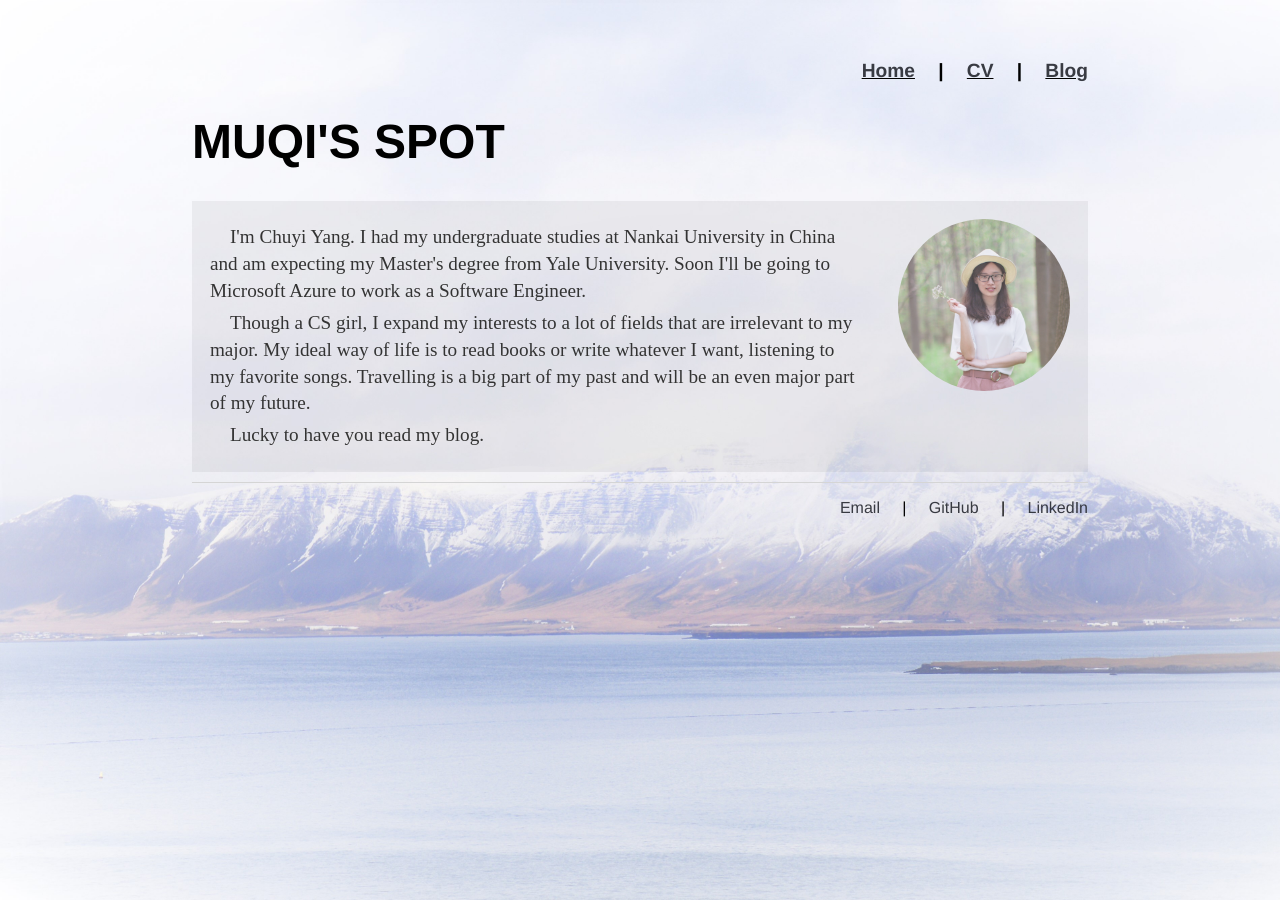
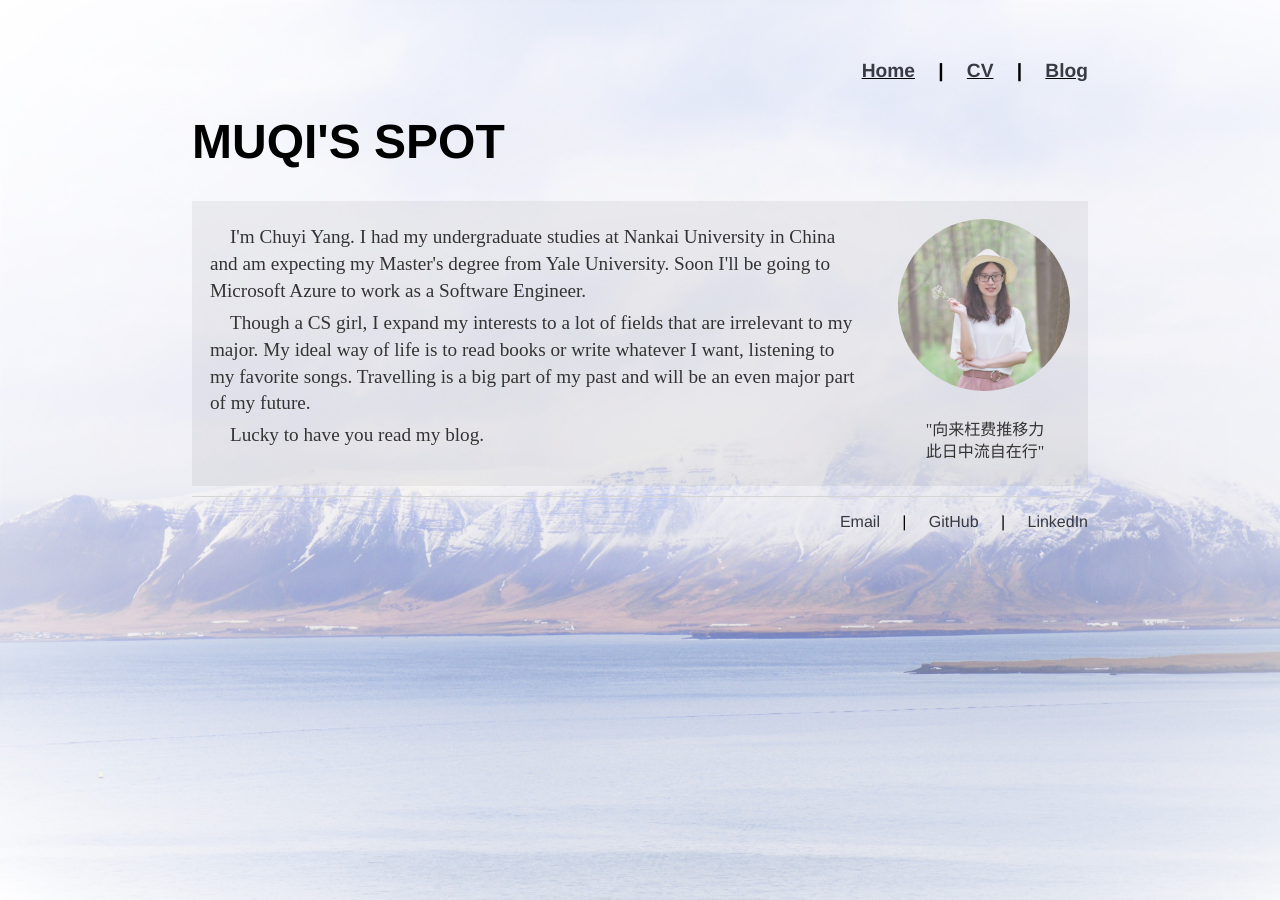
Before and after one commit to MuqiX/MuqiX.github.io, a Jekyll site: the page built from index.html, in a window 1280 px wide. Built offline with Jekyll 4.4.1, drawn with Linux system fonts in a browser that asks for light colours.

Commit message:
add motto

```diff
--- a/css/main.css
+++ b/css/main.css
@@ -69,21 +69,28 @@ ul.posts {
 div.blurb {
     background-color:rgba(0,0,0,0.05);
     padding: 2%;
-    text-indent:20px;
     margin-bottom: 10px;
     overflow: hidden;
 }
 
 div.intro {
     float: left;
+    text-indent:20px;
     width:75%
 }
 
 div.avatar img{
-    float: right;
+    float:right;
     border-radius: 50%;
     width: 20%;
     opacity: 0.7;
+}
+
+div.avatar p{
+    float:right;
+    font-size:1.0em;
+    text-align: center;
+    padding-right: 3%;
 }
 
 div.post{
--- a/index.html
+++ b/index.html
@@ -19,6 +19,12 @@
 
 	<div class = "avatar">
 		<img src="image/avatar.JPG">
+		<p>
+			<br>
+			"向来枉费推移力
+			<br>
+			此日中流自在行"
+		</p>
 	</div>
 
 </div><!-- /.blurb -->
```
